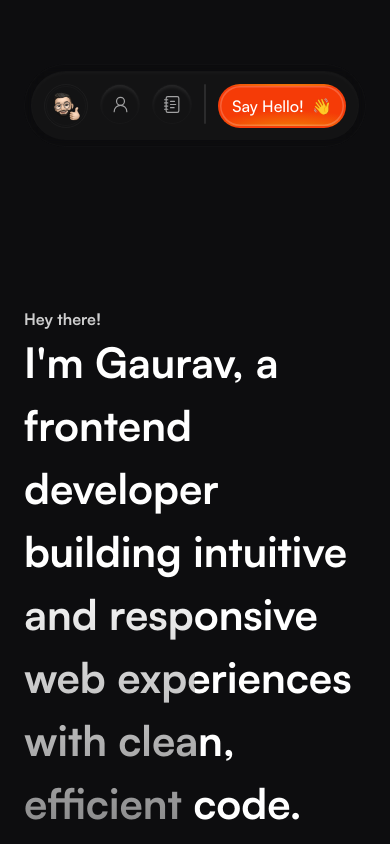
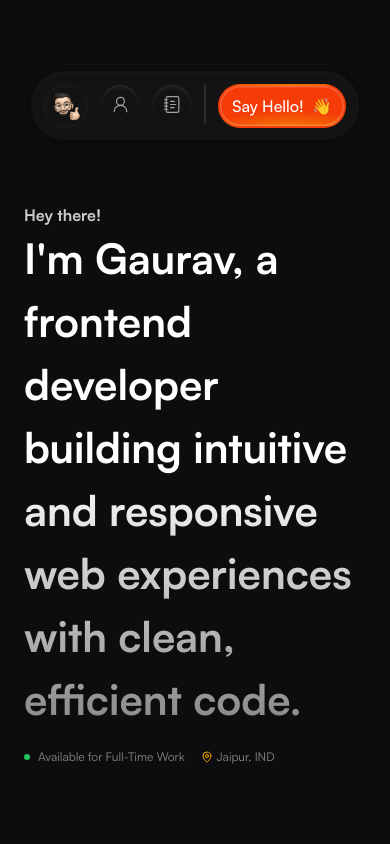
Before and after one commit to jGauravj/Gaurav-Portfolio, a React (Vite) app: page / in a window 390 px wide. Shown: the top 844 px of the page. Built offline with nearby package versions, Linux system fonts and the light colour scheme.

Commit message:
adjust style

```diff
--- a/src/pages/Home.jsx
+++ b/src/pages/Home.jsx
@@ -31,7 +31,7 @@ const backenSkills = ["Node Js", "Express Js", "Mongodb"];
 
 const Home = () => {
   return (
-    <div className=" flex flex-col min-h-screen gap-10 mt-40">
+    <div className=" flex flex-col min-h-screen gap-10 lg:mt-40 md:mt-32 mt-14 ">
       <div className="flex flex-col gap-[10px]">
         <div className="relative">
           <h5 className="text-base font-semibold text-white/80">Hey there!</h5>
@@ -39,7 +39,7 @@ const Home = () => {
             I&apos;m Gaurav, a frontend developer building intuitive and
             responsive web experiences with clean, efficient code.
           </h1>
-          <div className="w-1/2 absolute inset-0 bottom-0 bg-gradient-to-t from-[#0D0D0F] opacity-50 via-transparent to-transparent pointer-events-none z-10"></div>
+          <div className="lg:w-1/2 w-full absolute inset-0 bottom-0 bg-gradient-to-t from-[#0D0D0F] opacity-50 via-transparent to-transparent pointer-events-none z-10"></div>
         </div>
         <div className="flex items-center gap-4 mt-2 ">
           <div className="flex items-center gap-2">
@@ -210,7 +210,7 @@ const Home = () => {
                   <Handshake size={26} className="text-white/80" />
                 </span>
                 <div className="flex flex-col gap-1">
-                  <p className="text-xs text-white/50">Let's Work Together!</p>
+                  <p className="text-xs text-white/50">Let&apos;s Work Together!</p>
                   <p className="flex items-center text-xs text-white/50">Send Email <ArrowRight size={12}  /> <span className="text-xs text-white ml-1 hover:text-blue-600 cursor-pointer hover:underline transition-all ease-linear">gouraw1@gmail.com</span> </p>
                 </div>
               </div>
```
